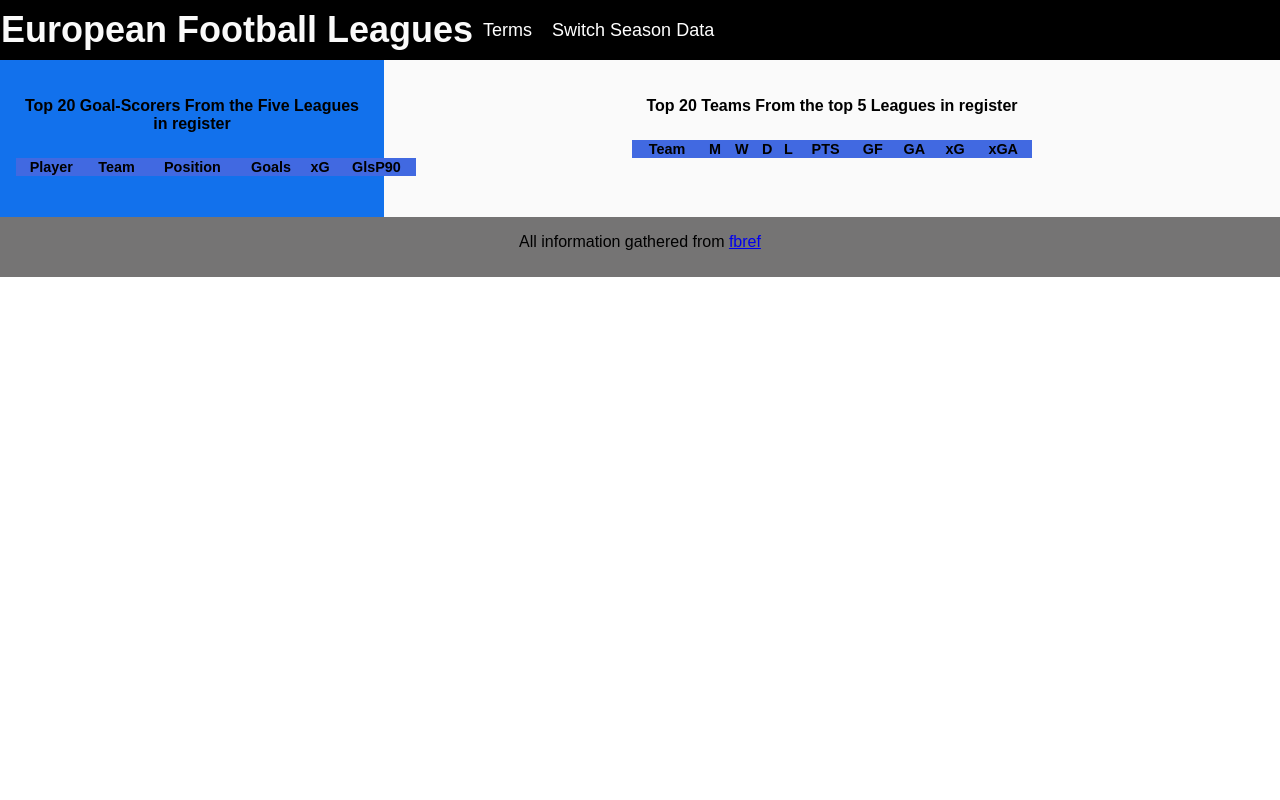
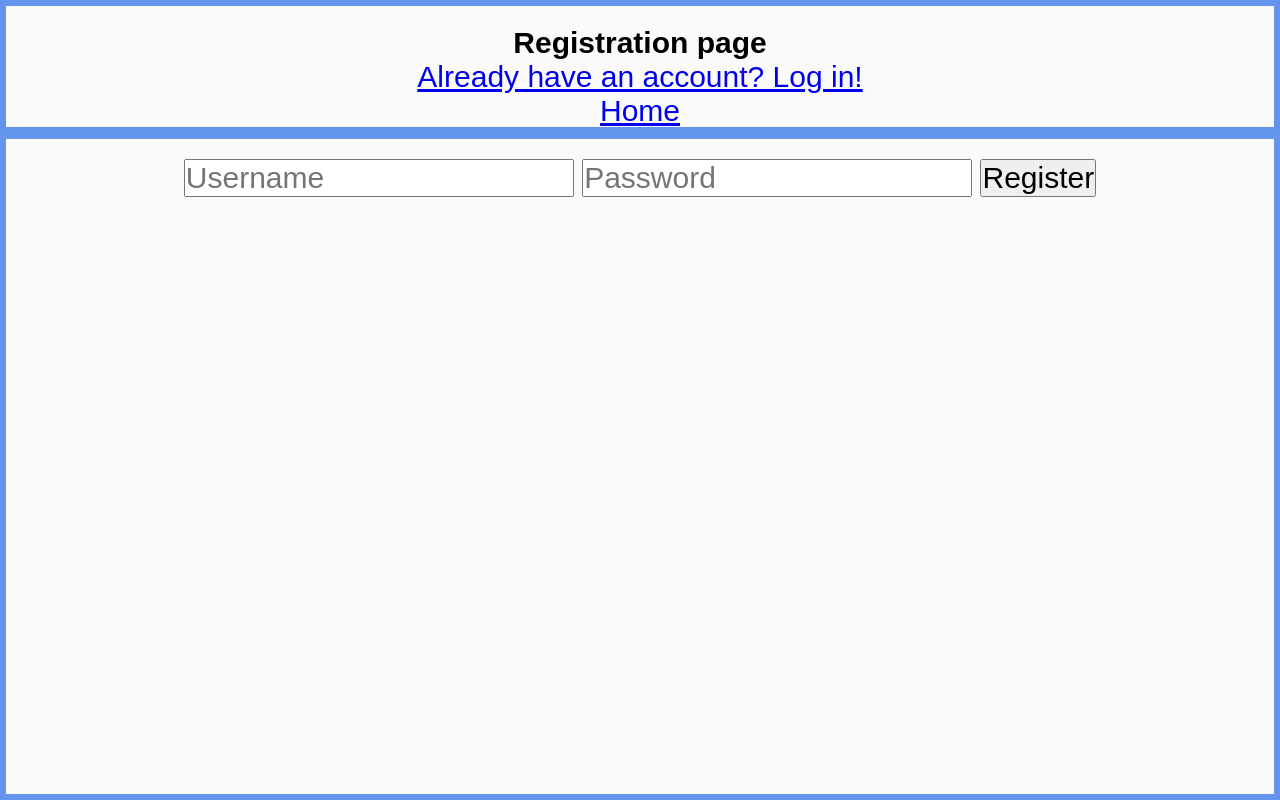
Before and after one commit to whu769/FootballWebsite, a Flask app: page /register in a window 1280 px wide. Run offline with Flask 2, Linux system fonts and the light colour scheme; data that the repository does not hold is empty.

Commit message:
Implemented a login/register feature and began work on the dashboard

```diff
--- a/app.py
+++ b/app.py
@@ -1,8 +1,13 @@
-from flask import Flask, render_template, url_for, request
+from flask import Flask, render_template, url_for, request, redirect
 from flask_sqlalchemy import SQLAlchemy
 from sqlalchemy.sql import text, func
 import sqlite3
 import numpy as np
+from flask_login import UserMixin, login_user, LoginManager, login_required, logout_user, current_user
+from flask_wtf import FlaskForm
+from wtforms import StringField, PasswordField, SubmitField, FileField
+from wtforms.validators import InputRequired, Length, ValidationError
+from flask_bcrypt import Bcrypt
 
 
 app = Flask(__name__)
@@ -18,11 +23,50 @@ db = SQLAlchemy(app)
 # viewed_season = "2020-2021"
 current_season = '2020-2021'
 
+#LOGIN STUFF
+app.config['SECRET_KEY'] = 'secretkey'
+bcrypt = Bcrypt(app)
+login_manager = LoginManager()
+login_manager.init_app(app)
+login_manager.login_view = "login"
+
+@login_manager.user_loader
+def load_user(user_id):
+    return User.query.get(int(user_id))
+
+class User(db.Model, UserMixin):
+    id = db.Column(db.Integer, primary_key=True)
+    username = db.Column(db.String(20), nullable = False, unique = True)
+    password = db.Column(db.String(80), nullable = False)
+    teams = db.Column(db.String) #implement teams into user db
+
+class RegisterForm(FlaskForm):
+    username = StringField(validators=[InputRequired(), Length(min=4, max=20)],
+        render_kw={"placeholder":"Username"})
+
+    password = PasswordField(validators=[InputRequired(), Length(min=4, max=20)],
+        render_kw={"placeholder": "Password"})
+
+    submit = SubmitField("Register")
+
+    def validate_username(self, username):
+        existing_user_username = User.query.filter_by(username = username.data).first()
+
+        if existing_user_username:
+            raise ValidationError("Username already exists, Please choose another")
+
+class LoginForm(FlaskForm):
+    username = StringField(validators=[InputRequired(), Length(min=4, max=20)],
+        render_kw={"placeholder":"Username"})
+
+    password = PasswordField(validators=[InputRequired(), Length(min=4, max=20)],
+        render_kw={"placeholder": "Password"})
+
+    submit = SubmitField("Login")
+
+
+
 #The various classes for the sql_tables in the db file
-
-
-
-#Fbref tables from test2.db
 class combinedLeagues(db.Model):
     __tablename__ = 'combined_leagues'
     index = db.Column(db.Integer, primary_key = True)
@@ -117,8 +161,6 @@ class teamDefense(db.Model):
     league = db.Column(db.Text)
     season = db.Column(db.Text)
     tier = db.Column(db.Integer)
-
-
 
 class teamGSC(db.Model):
     __tablename__ = 'team_gsc'
@@ -497,7 +539,6 @@ class playerPlaytime(db.Model):
     League = db.Column(db.Text)
     season = db.Column(db.Text)
 
-
 class offenseRec(db.Model):
     __tablename__ = "offense_rec"
     index = db.Column(db.Integer, primary_key = True)
@@ -573,6 +614,52 @@ class defenseRec(db.Model):
     season = db.Column(db.Text)
     recommendedTeam = db.Column(db.Text)
 
+
+#LOGIN STUFF
+@app.route('/login', methods = ["GET", "POST"])
+def login():
+    form = LoginForm()
+    if form.validate_on_submit():
+        user = User.query.filter_by(username = form.username.data).first()
+        if user:
+            if bcrypt.check_password_hash(user.password, form.password.data):
+                login_user(user)
+                print(user.id)
+                return redirect(url_for('dashboard', user_id = user.id))
+
+    return render_template('login.html', form = form)
+
+@app.route('/register', methods = ["GET", "POST"])
+def register():
+    form = RegisterForm()
+
+    if form.validate_on_submit():
+        hashed_password = bcrypt.generate_password_hash(form.password.data)
+        new_user = User(username=form.username.data, password = hashed_password, teams = "")
+        db.session.add(new_user)
+        db.session.commit()
+        print("Works")
+        return redirect(url_for('login'))
+
+    return render_template('registration.html', form = form)
+
+@app.route('/dashboard/<user_id>', methods = ["GET", "POST"])
+@login_required
+def dashboard(user_id):
+    # print(form.username)
+    user = User.query.get(user_id)
+    followed_teams = user.teams
+    print(followed_teams)
+    # print(user)
+    return render_template("dashboard.html", user = user)
+
+@app.route('/logout', methods=["GET", "POST"])
+@login_required
+def logout():
+    logout_user()
+    print("Logged out!")
+    return redirect(url_for('index', viewed_season = current_season))
+
 @app.route("/", defaults={'viewed_season':'2020-2021'})
 @app.route('/<viewed_season>')
 def index(viewed_season):
@@ -1920,5 +2007,13 @@ def leaguestats(League):
                             , passLabels = list(passing_dict.keys()), kpData = pass_lists[0], ftpData = pass_lists[1], ppaData = pass_lists[2], crsData = pass_lists[3]
                             , defenseLabels = list(defense_dict.keys()), tklPData = defense_lists[0], d3pData = defense_lists[1], m3pData = defense_lists[2], a3pData = defense_lists[3])
 
+
+
+# TEST USER username: test, password: 1234
+# TEST USER 2: username: test2, password:1234
+# Will be deleted everytime the fbrefMain is run, fix later
+# Creates the login/registration tables within the db file
+
+db.create_all()
 if __name__ == "__main__":
     app.run(debug=True)
--- /dev/null
+++ b/static/css/fbref/userinput.css
@@ -0,0 +1,46 @@
+* {
+    margin: 0;
+    padding: 0;
+    box-sizing: border-box;
+    font-size: 30px;
+  }
+
+head{
+    margin: 0;
+    font-family: arial;
+    text-align: center;
+    color:rgb(0, 0, 0);
+    font-size: x-large;
+    }
+
+
+body, html{
+    margin: 0;
+    font-family: Arial;
+    text-align: center;
+    color:rgb(0, 0, 0);
+    background-color: rgb(255, 255, 255);
+}
+
+.grid-container {
+    height: 100vh;
+    display: grid;
+    grid-template-rows: 1fr 5fr;
+    grid-template-columns: repeat(3, 2fr);
+}
+
+.grid-item {
+    background-color: rgb(250, 250, 250);
+    border: 6px solid cornflowerblue;
+    /* rgb(247, 238, 164); */
+    padding: 20px;
+    overflow: auto;
+}
+
+.item-1{
+    grid-column: 1 / 4;
+}
+
+.item-2{
+    grid-column: 1 / 4;
+}
--- a/templates/index3.html
+++ b/templates/index3.html
@@ -30,6 +30,12 @@
                     <li><a href="{{url_for('index', viewed_season = '2019-2020')}}">2019-2020</a></li>
                     <li><a href="{{url_for('index', viewed_season = '2018-2019')}}">2018-2019</a></li>
                 </ul>
+            </li>
+            <li class="league_item">
+                <a href="{{url_for('login')}}"> Login </a>
+            </li>
+            <li class="league_item">
+                <a href="{{url_for('register')}}"> Register </a>
             </li>
         </ul>
     </header>
--- /dev/null
+++ b/templates/registration.html
@@ -0,0 +1,31 @@
+<!DOCTYPE html>
+<html lang="en">
+<head>
+    <meta charset="UTF-8">
+    <meta http-equiv="X-UA-Compatible" content="IE=edge">
+    <meta name="viewport" content="width=device-width, initial-scale=1.0">
+    <title>Register</title>
+    <link rel="stylesheet" href="{{ url_for('static', filename='css/fbref/userinput.css') }}">
+</head>
+<body>
+    <div class="grid-container">
+        <div class="grid-item item-1">
+            <h1>Registration page</h1>
+            <a href="{{url_for('login')}}">Already have an account? Log in!</a><br>
+            <a href="{{url_for('index')}}">Home</a><br>
+        </div>
+
+        <div class="grid-item item-2">
+            <form method="POST" action="">
+                {{form.hidden_tag()}}
+                {{form.username}}
+                {{form.password}}
+                {{form.submit}}
+            </form>
+        </div>
+    </div>
+
+
+
+</body>
+</html>
```
Also changed, not shown: static/css/fbref/dashboard.css (added, +54 -0 lines), templates/dashboard.html (added, +35 -0 lines), templates/login.html (added, +32 -0 lines).
